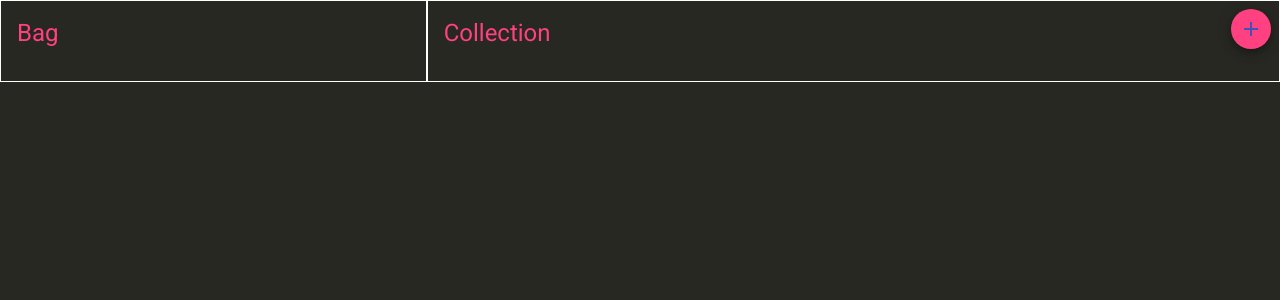
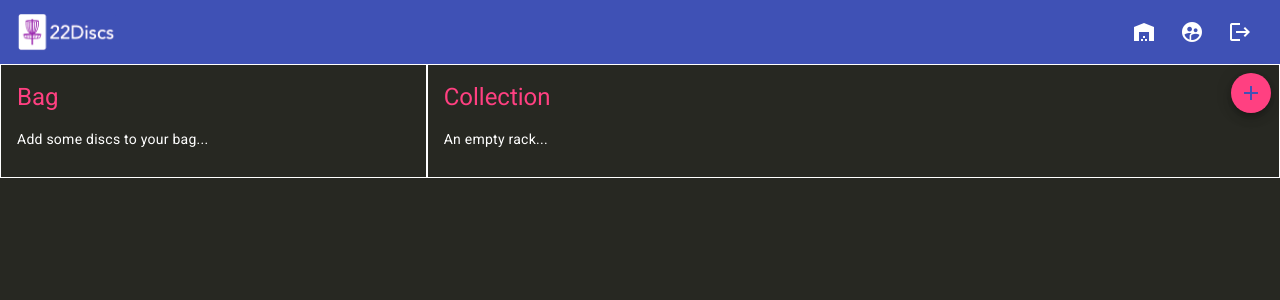
Before and after one commit to Fawlty22/22Discs, an Angular app in the folder ui/: page /collection in a window 1280 px wide. Shown: the top 300 px of the page. Built offline with nearby package versions, Linux system fonts and the light colour scheme; no server answers.

Commit message:
separate computed signals for component and bag

```diff
--- a/ui/src/app/app.component.ts
+++ b/ui/src/app/app.component.ts
@@ -10,5 +10,5 @@ import { HeaderComponent } from './shared/components/header/header.component';
 })
 export class AppComponent {
   title = '22Discs';
-  loggedIn: boolean = false;
+  loggedIn: boolean = true;
 }
--- a/ui/src/app/bag/bag.component.html
+++ b/ui/src/app/bag/bag.component.html
@@ -1,6 +1,7 @@
 <div class="p-4 border mb-2">
   <h1 class="text-accent">Bag</h1>
-  @for(disc of collection(); track disc.id){ @if(disc.inBag){
+  <!-- @for(disc of collection(); track disc.id){
+  @if(disc.inBag){
   <li class="flex items-center text-accent gap-2 mt-2">
     <span class="">
       <strong>{{ disc.name }}</strong> - <em>{{ disc.brand }}</em> <br />
@@ -18,5 +19,27 @@
       <img [src]="disc.flightpath" alt="flightpath" />
     </mat-menu>
   </li>
-  } }
+  }
+} -->
+  @if(bag().length){ @for(disc of bag(); track disc.id){ @if(disc.inBag){
+  <li class="flex items-center text-accent gap-2 mt-2">
+    <span class="">
+      <strong>{{ disc.name }}</strong> - <em>{{ disc.brand }}</em> <br />
+      {{ disc.speed }} | {{ disc.glide }} | {{ disc.turn }} | {{ disc.fade }}
+    </span>
+    <button
+      mat-icon-button
+      (click)="addDiscToCollection(disc)"
+      class="invisible"
+    >
+      <mat-icon>warehouse</mat-icon>
+    </button>
+    <mat-icon [matMenuTriggerFor]="menu" class="invisible">flight</mat-icon>
+    <mat-menu #menu="matMenu">
+      <img [src]="disc.flightpath" alt="flightpath" />
+    </mat-menu>
+  </li>
+  } } } @else {
+  <p>Add some discs to your bag...</p>
+  }
 </div>
--- a/ui/src/app/bag/bag.component.ts
+++ b/ui/src/app/bag/bag.component.ts
@@ -1,4 +1,4 @@
-import { Component, input, Input } from '@angular/core';
+import { Component, computed, input, Input } from '@angular/core';
 import { MaterialModule } from '../shared/modules/material.module';
 import { DiscService } from '../shared/services/disc.service';
 import { Disc } from '../shared/interfaces/disc.interface';
@@ -12,7 +12,7 @@ import { take } from 'rxjs';
 })
 export class BagComponent {
   collection = input<Disc[]>([]);
-
+  bag = computed(() => this.collection().filter((each) => each.inBag));
   constructor(private discService: DiscService) {}
 
   addDiscToCollection(disc: Disc) {
--- a/ui/src/app/collection/collection.component.html
+++ b/ui/src/app/collection/collection.component.html
@@ -14,7 +14,7 @@
       <mat-icon color="primary">add</mat-icon>
     </button>
 
-    @for(disc of collection(); track disc.id){ @if(!disc.inBag){
+    @if(discsNotInBag().length){ @for(disc of discsNotInBag(); track disc.id){
     <li class="flex items-center text-accent gap-2 mt-2">
       <span>
         <strong>{{ disc.name }}</strong> - <em>{{ disc.brand }}</em> <br />
@@ -31,6 +31,8 @@
         <img [src]="disc.flightpath" alt="flightpath" />
       </mat-menu>
     </li>
-    } }
+    } } @else {
+    <p>An empty rack...</p>
+    }
   </section>
 </div>
--- a/ui/src/app/collection/collection.component.ts
+++ b/ui/src/app/collection/collection.component.ts
@@ -1,4 +1,4 @@
-import { Component, effect } from '@angular/core';
+import { Component, computed, effect, Signal } from '@angular/core';
 import { MaterialModule } from '../shared/modules/material.module';
 import { DiscService } from '../shared/services/disc.service';
 import { MatDialog } from '@angular/material/dialog';
@@ -14,7 +14,10 @@ import { BagComponent } from '../bag/bag.component';
   styleUrl: './collection.component.css',
 })
 export class CollectionComponent {
-  collection;
+  collection: Signal<Disc[]>;
+  discsNotInBag = computed<Disc[]>(
+    computed(() => this.collection().filter((each) => !each.inBag))
+  );
 
   constructor(private discService: DiscService, private dialog: MatDialog) {
     this.collection = this.discService.collection;
--- a/ui/tsconfig.json
+++ b/ui/tsconfig.json
@@ -9,6 +9,7 @@
     "noPropertyAccessFromIndexSignature": true,
     "noImplicitReturns": true,
     "noFallthroughCasesInSwitch": true,
+    "strictPropertyInitialization": false,
     "skipLibCheck": true,
     "isolatedModules": true,
     "esModuleInterop": true,
```
